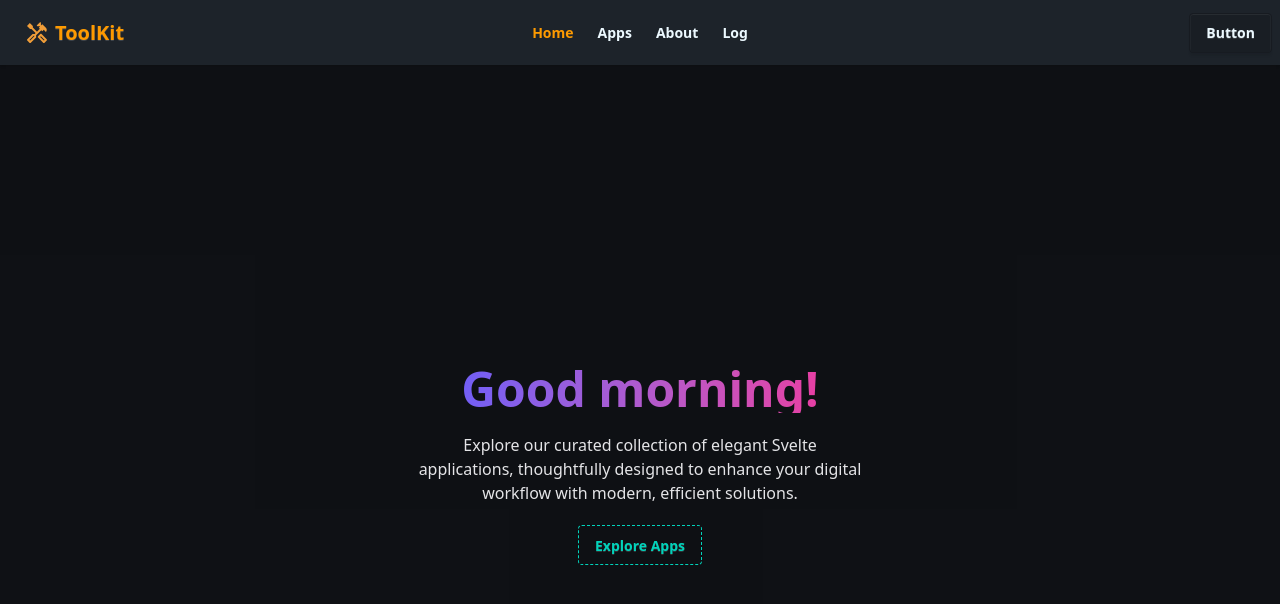
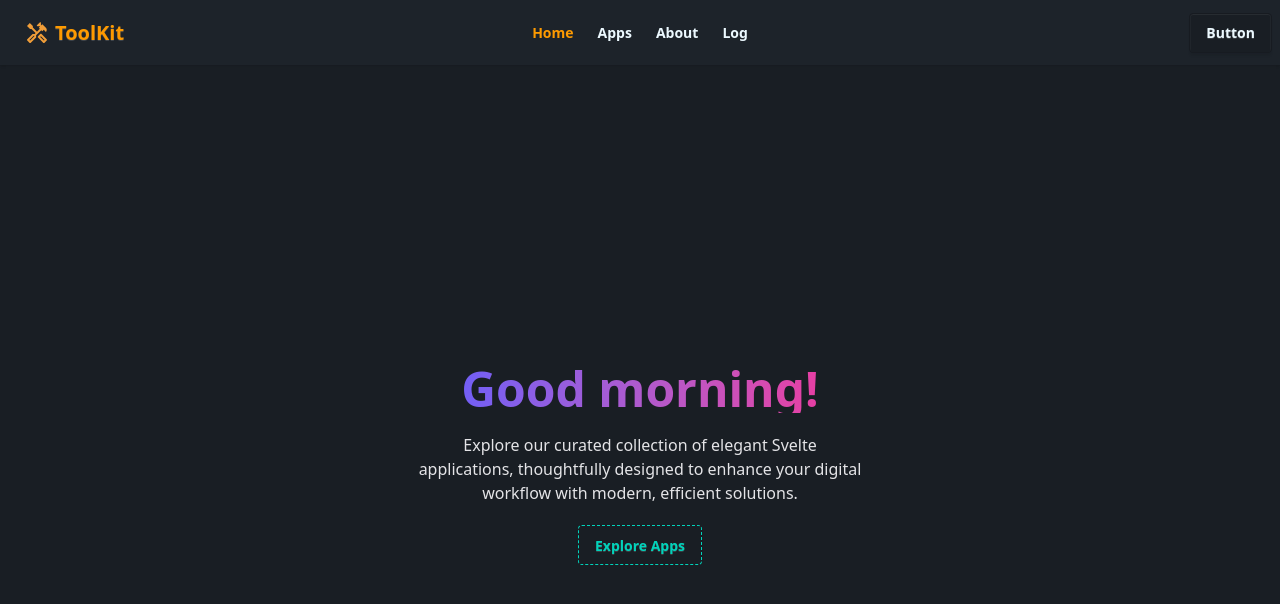
Before and after one commit to emerald-developer/microUtils, a SvelteKit app: page / in a window 1280 px wide. Shown: the top 604 px of the page. Built offline with nearby package versions, Linux system fonts and the light colour scheme; what tailwindcss-motion would draw is missing.

Commit message:
pallete changes

```diff
--- a/src/lib/components/hero.svelte
+++ b/src/lib/components/hero.svelte
@@ -3,7 +3,7 @@
 </script>
 
 <div class="hero min-h-screen">
-  <div class="hero-overlay"></div>
+  <div class="hero-overlay  bg-base-200"></div>
   <div class="hero-content text-neutral-content text-center">
     <div
       class="max-w-md motion-translate-y-in-100 motion-ease-bounce motion-blur-in-md"
--- a/src/routes/+layout.svelte
+++ b/src/routes/+layout.svelte
@@ -3,7 +3,7 @@
 
 	let { children } = $props();
 </script>
-<div class="bg-base-300 p-0 m-0 min-w-screen min-h-screen">
+<div class="bg-base-200 p-0 m-0 min-w-screen min-h-screen">
 
 	{@render children()}
 </div>
--- a/src/routes/apps/[app]/+page.svelte
+++ b/src/routes/apps/[app]/+page.svelte
@@ -1,7 +1,7 @@
 <script lang="ts">
     import { page } from "$app/state";
     let app = page.params.app;
-    import Bmi from "$lib/components/BMI.svelte";
+    import Bmi from "./BMI.svelte";
 </script>
 {#if app == "bmi"}
     <Bmi/>
```
Also changed, not shown: src/routes/apps/[app]/BMI.svelte (renamed from src/lib/components/BMI.svelte).
